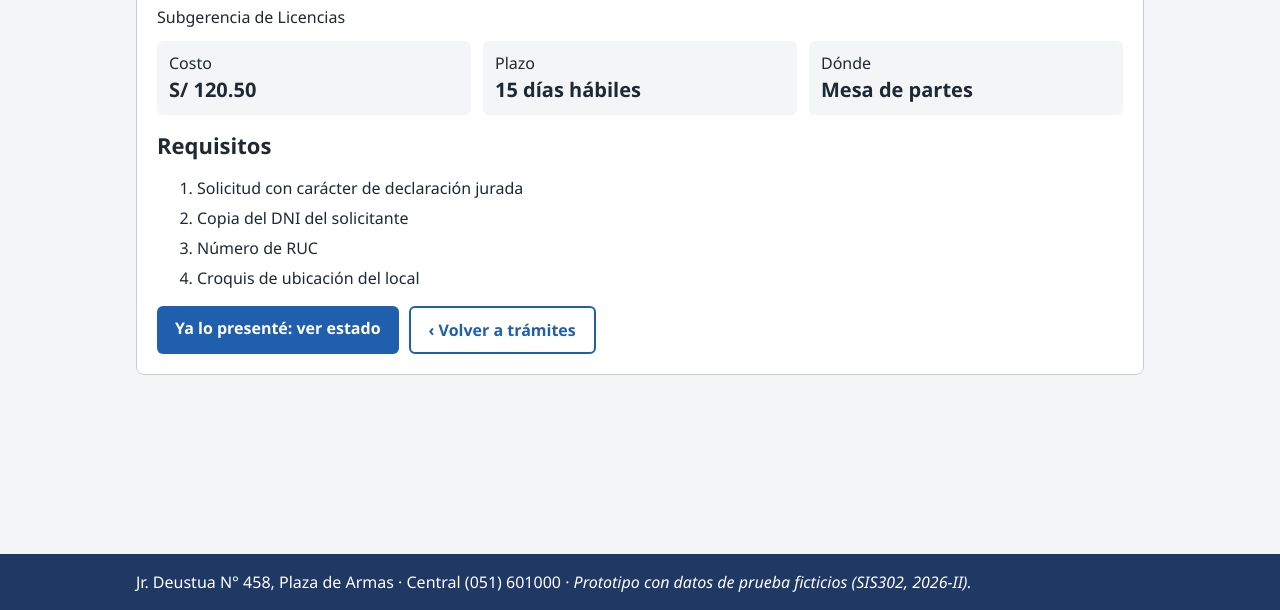
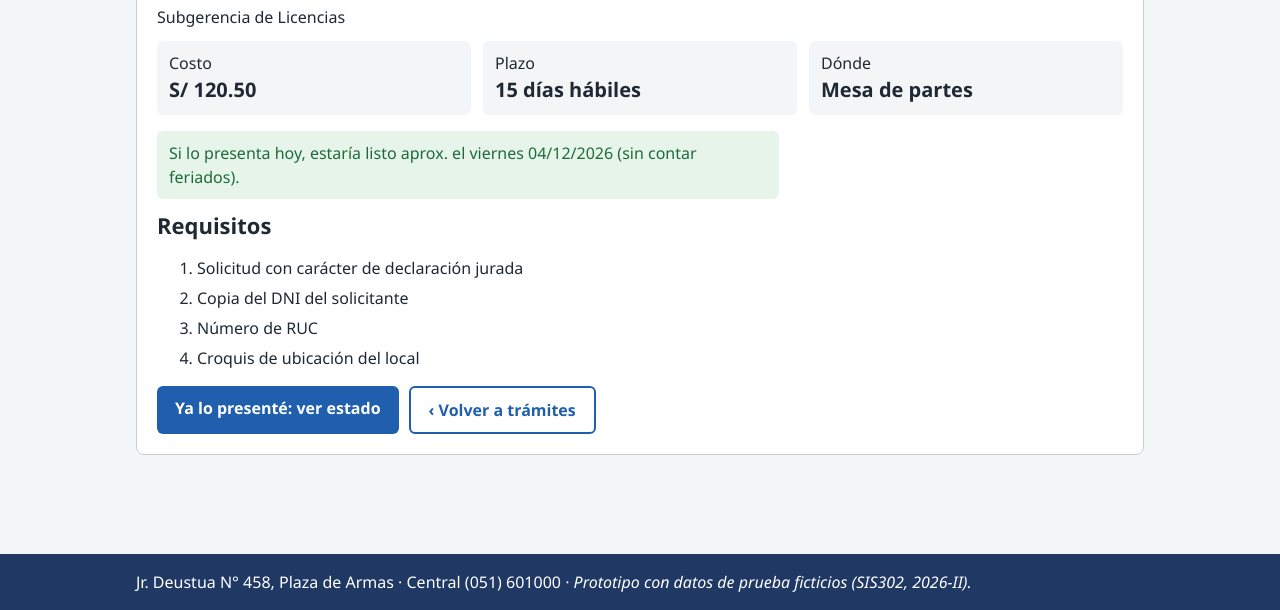
Before and after one commit to omarcalsin/dbp1-muni-puno, a plain HTML site: page detalle.html in a window 1280 px wide. Shown: the part 190-800 px from the top of the page. Drawn offline with Linux system fonts and the light colour scheme.

Commit message:
G-06 paso 2: fechaDeEntrega() calcula cuándo estaría listo el trámite y se muestra en el detalle con textContent

```diff
--- a/css/estilos.css
+++ b/css/estilos.css
@@ -118,3 +118,6 @@ input[aria-invalid="true"] { border-color: var(--error); }
 .err { color: var(--error); font-weight: 600; margin: 4px 0 0; }
 #resumen ul { margin: 6px 0 0; padding-left: 20px; }
 #resumen a { color: var(--error); }
+
+/* G-06: estados que cambia JavaScript (siempre con texto, no solo color) */
+.entrega { background: var(--ok-fondo); color: var(--ok); border-radius: 6px; padding: 10px 12px; }
--- a/detalle.html
+++ b/detalle.html
@@ -31,24 +31,7 @@
     </div>
   </footer>
   <script src="js/datos.js"></script>
-  <script>
-    const t = tramites().find(x => x.id === parametro("id")) || tramites()[0];
-    document.getElementById("miga").textContent = t.nombre;
-    document.title = t.nombre + " · Municipalidad Provincial de Puno";
-    document.getElementById("ficha").innerHTML = `
-      <h1>${t.nombre}</h1>
-      <p>${t.area}</p>
-      <div class="resumen">
-        <div>Costo<strong>${soles(t.costo)}</strong></div>
-        <div>Plazo<strong>${t.plazo}</strong></div>
-        <div>Dónde<strong>Mesa de partes</strong></div>
-      </div>
-      <h2>Requisitos</h2>
-      <ol class="requisitos">${t.requisitos.map(r => `<li>${r}</li>`).join("")}</ol>
-      <div class="acciones">
-        <a class="boton" href="expediente.html">Ya lo presenté: ver estado</a>
-        <a class="boton secundario" href="tramites.html">‹ Volver a trámites</a>
-      </div>`;
-  </script>
+  <script src="js/plazo.js"></script>
+  <script src="js/detalle.js"></script>
 </body>
 </html>
--- /dev/null
+++ b/js/detalle.js
@@ -0,0 +1,49 @@
+// Ficha de un trámite (detalle.html?id=...). Todo se muestra con textContent.
+const t = tramites().find((x) => x.id === parametro("id")) || tramites()[0];
+document.getElementById("miga").textContent = t.nombre;
+document.title = `${t.nombre} · Municipalidad Provincial de Puno`;
+
+// Crea un elemento con su texto (atajo para no repetir tres líneas).
+function crear(etiqueta, texto, clase) {
+  const el = document.createElement(etiqueta);
+  if (texto !== undefined) el.textContent = texto;
+  if (clase) el.className = clase;
+  return el;
+}
+
+// Una casilla del resumen: «Costo / S/ 120.50»
+function casilla(nombre, valor) {
+  const div = crear("div", nombre);
+  div.append(crear("strong", valor));
+  return div;
+}
+
+const ficha = document.getElementById("ficha");
+const resumen = crear("div", undefined, "resumen");
+resumen.append(casilla("Costo", soles(t.costo)), casilla("Plazo", t.plazo), casilla("Dónde", "Mesa de partes"));
+
+// G-06 · Paso 2: el resultado de la función se muestra en la página con textContent
+const entrega = crear("p", undefined, "entrega");
+entrega.id = "entrega";
+try {
+  const hoy = new Date();
+  const dias = Number.parseInt(t.plazo, 10); // "15 días hábiles" → 15
+  const fechaLista = fechaDeEntrega(hoy, dias);
+  entrega.textContent = `Si lo presenta hoy, estaría listo aprox. el ${formatoFecha(fechaLista)} (sin contar feriados).`;
+} catch (e) {
+  entrega.textContent = `No se pudo calcular la fecha de entrega: ${e.message}.`;
+}
+
+const requisitos = crear("ol", undefined, "requisitos");
+for (const r of t.requisitos) {
+  requisitos.append(crear("li", r));
+}
+
+const acciones = crear("div", undefined, "acciones");
+const verEstado = crear("a", "Ya lo presenté: ver estado", "boton");
+verEstado.href = "expediente.html";
+const volver = crear("a", "‹ Volver a trámites", "boton secundario");
+volver.href = "tramites.html";
+acciones.append(verEstado, volver);
+
+ficha.append(crear("h1", t.nombre), crear("p", t.area), resumen, entrega, crear("h2", "Requisitos"), requisitos, acciones);
--- /dev/null
+++ b/js/plazo.js
@@ -0,0 +1,31 @@
+// G-06 · Paso 2 · Función que calcula algo del proyecto:
+// la fecha aproximada en que estaría listo un trámite, contando solo días hábiles
+// (de lunes a viernes; no descuenta feriados).
+
+// Recibe la fecha en que se presenta el trámite y el plazo en días hábiles.
+// Devuelve la fecha de entrega. Rechaza datos no válidos con un error.
+function fechaDeEntrega(fechaInicio, diasHabiles) {
+  if (!(fechaInicio instanceof Date) || Number.isNaN(fechaInicio.getTime())) {
+    throw new Error("La fecha de inicio no es válida");
+  }
+  if (!Number.isInteger(diasHabiles) || diasHabiles < 1) {
+    throw new Error("El plazo debe ser un número entero de días hábiles, mayor que 0");
+  }
+  const fecha = new Date(fechaInicio);
+  let contados = 0;
+  while (contados < diasHabiles) {
+    fecha.setDate(fecha.getDate() + 1);
+    const dia = fecha.getDay(); // 0 = domingo, 6 = sábado
+    if (dia !== 0 && dia !== 6) {
+      contados++;
+    }
+  }
+  return fecha;
+}
+
+// Ejemplo: jueves 12/11/2026 → 13/11/2026
+function formatoFecha(fecha) {
+  return fecha.toLocaleDateString("es-PE", {
+    weekday: "long", day: "2-digit", month: "2-digit", year: "numeric"
+  });
+}
```
